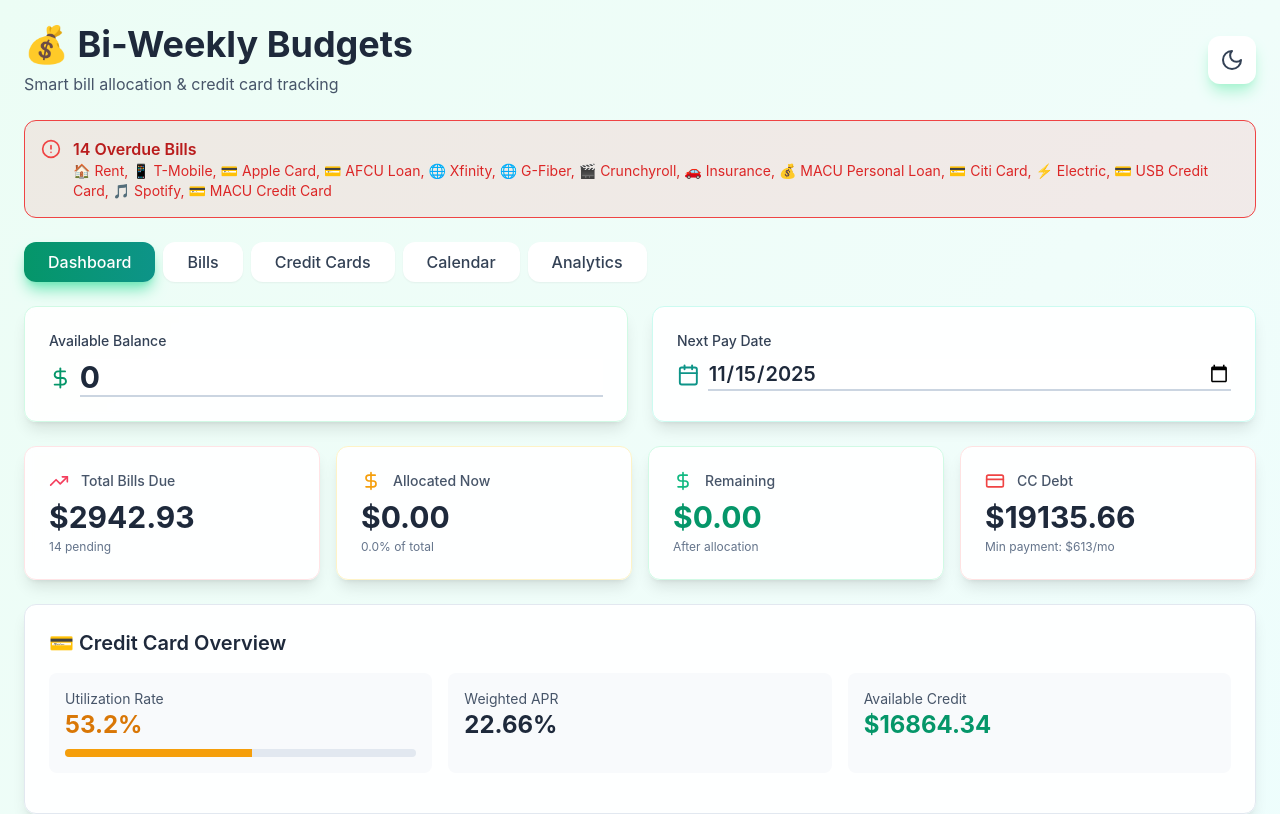
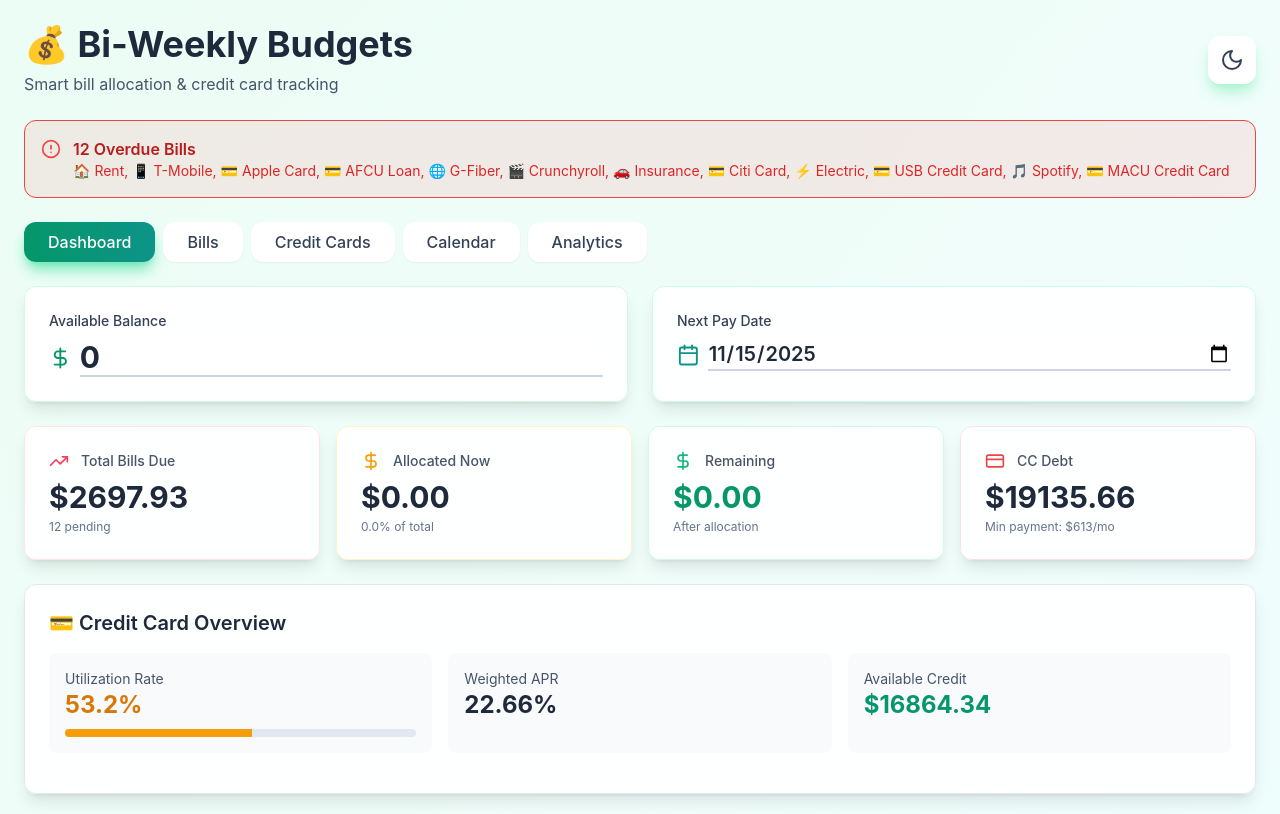
Before and after one commit to SlopesSierra/budgets, a React (Create React App) app: page / in a window 1280 px wide. Shown: the top 814 px of the page. Built offline with nearby package versions, Linux system fonts and the light colour scheme.

Commit message:
Update App.js
changed 2 lines to remove the xfinity and the MACU PL lines. Since those are no longer needed.

```diff
--- a/src/App.js
+++ b/src/App.js
@@ -28,16 +28,14 @@
       { id: 2, dueDate: '2025-11-01', name: '📱 T-Mobile', category: 'Utilities', amount: 115, status: 'Pending' },
       { id: 3, dueDate: '2025-11-01', name: '💳 Apple Card', category: 'Credit Card', amount: 150, status: 'Pending' },
       { id: 4, dueDate: '2025-11-01', name: '💳 AFCU Loan', category: 'Loan', amount: 490, status: 'Pending' },
-      { id: 5, dueDate: '2025-11-01', name: '🌐 Xfinity', category: 'Utilities', amount: 95, status: 'Pending' },
-      { id: 6, dueDate: '2025-11-03', name: '🌐 G-Fiber', category: 'Utilities', amount: 71.40, status: 'Pending' },
-      { id: 7, dueDate: '2025-11-09', name: '🎬 Crunchyroll', category: 'Entertainment', amount: 12, status: 'Pending' },
-      { id: 8, dueDate: '2025-11-13', name: '🚗 Insurance', category: 'Insurance', amount: 253.05, status: 'Pending' },
-      { id: 9, dueDate: '2025-11-15', name: '💰 MACU Personal Loan', category: 'Loan', amount: 150, status: 'Pending' },
-      { id: 10, dueDate: '2025-11-16', name: '💳 Citi Card', category: 'Credit Card', amount: 70, status: 'Pending' },
-      { id: 11, dueDate: '2025-11-21', name: '⚡ Electric', category: 'Utilities', amount: 222, status: 'Pending' },
-      { id: 12, dueDate: '2025-11-23', name: '💳 USB Credit Card', category: 'Credit Card', amount: 243, status: 'Pending' },
-      { id: 13, dueDate: '2025-11-27', name: '🎵 Spotify', category: 'Entertainment', amount: 21.48, status: 'Pending' },
-      { id: 14, dueDate: '2025-11-30', name: '💳 MACU Credit Card', category: 'Credit Card', amount: 150, status: 'Pending' },
+      { id: 5, dueDate: '2025-11-03', name: '🌐 G-Fiber', category: 'Utilities', amount: 71.40, status: 'Pending' },
+      { id: 6, dueDate: '2025-11-09', name: '🎬 Crunchyroll', category: 'Entertainment', amount: 12, status: 'Pending' },
+      { id: 7, dueDate: '2025-11-13', name: '🚗 Insurance', category: 'Insurance', amount: 253.05, status: 'Pending' },
+      { id: 8, dueDate: '2025-11-16', name: '💳 Citi Card', category: 'Credit Card', amount: 70, status: 'Pending' },
+      { id: 9, dueDate: '2025-11-21', name: '⚡ Electric', category: 'Utilities', amount: 222, status: 'Pending' },
+      { id: 10, dueDate: '2025-11-23', name: '💳 USB Credit Card', category: 'Credit Card', amount: 243, status: 'Pending' },
+      { id: 11, dueDate: '2025-11-27', name: '🎵 Spotify', category: 'Entertainment', amount: 21.48, status: 'Pending' },
+      { id: 12, dueDate: '2025-11-30', name: '💳 MACU Credit Card', category: 'Credit Card', amount: 150, status: 'Pending' },
     ];
   });
 
```
